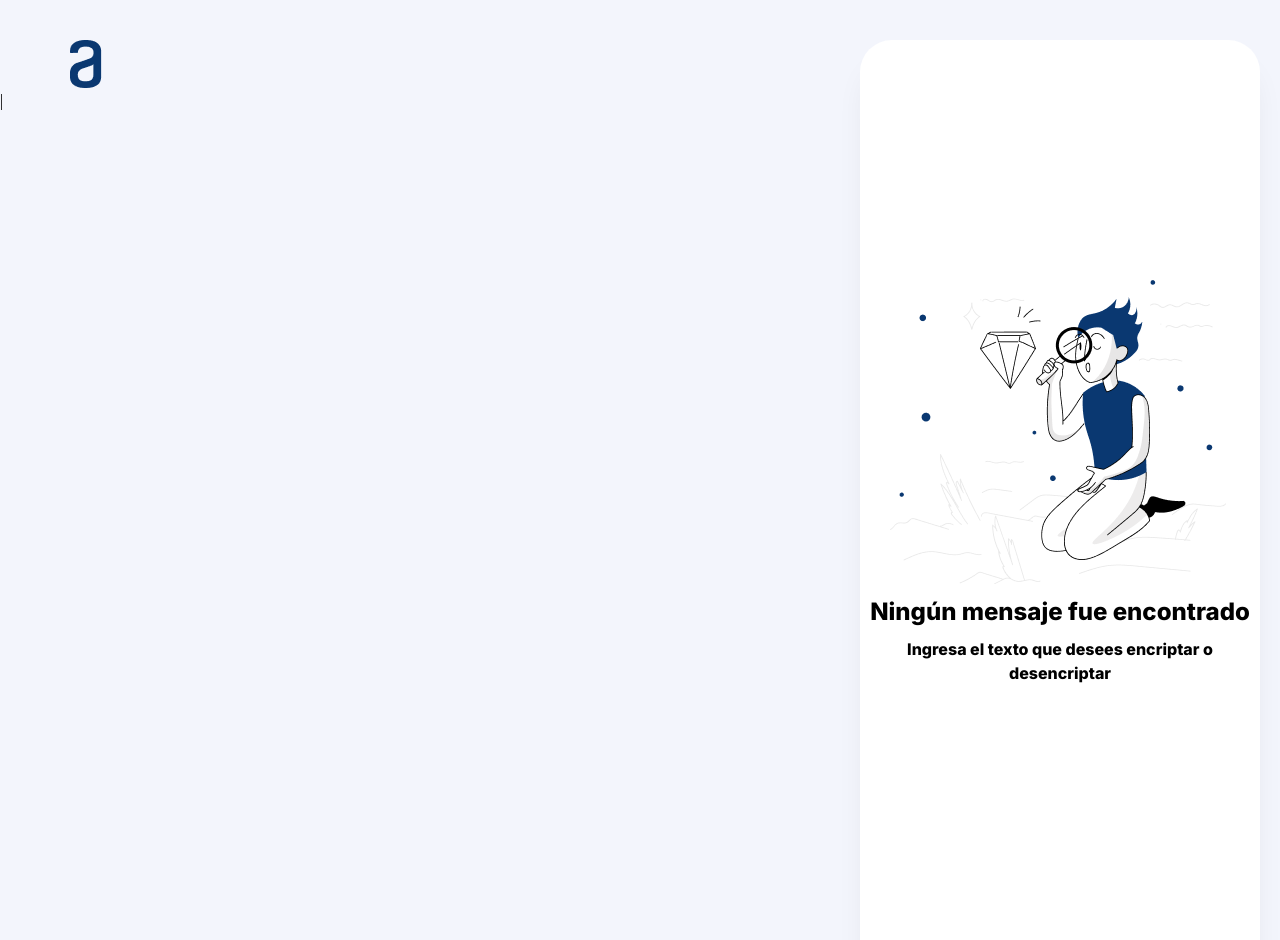
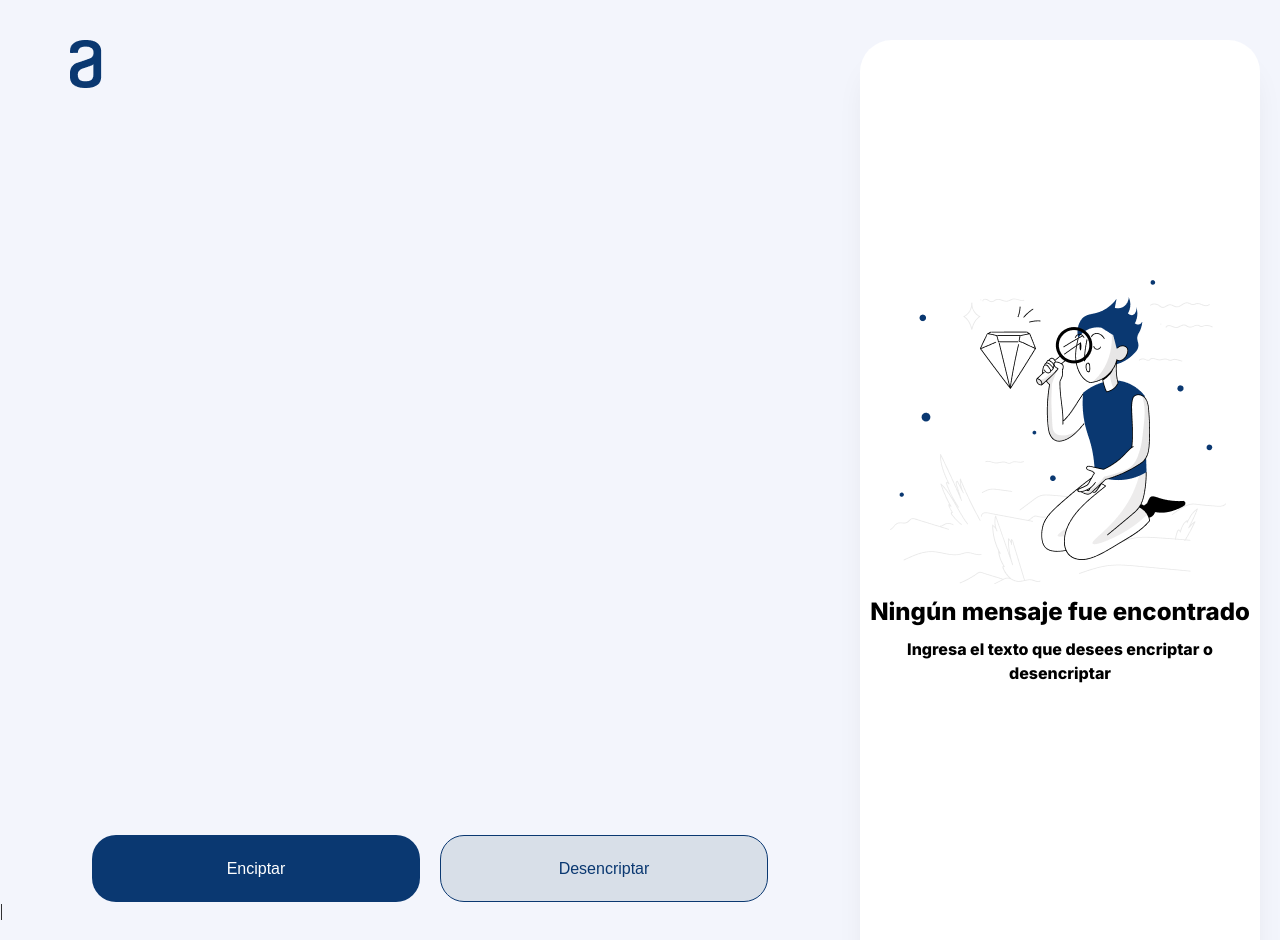
Before and after one commit to AndresGuty/-Encrypter, a plain HTML site: page src/index.html in a window 1280 px wide. Shown: the top 940 px of the page. Drawn offline with Linux system fonts and the light colour scheme.

Commit message:
Subiendo actualización de botones

```diff
--- a/src/index.html
+++ b/src/index.html
@@ -16,18 +16,6 @@
 
     <!-- Sección Icon Alura -->
 
-
-
-    <!-- Sección de botones encriptar y desencriptar -->
-
-    <!-- <section>
-        <div class="tex-left">
-
-            <button class="encriptar">Enciptar</button>
-            <button>Desencriptar</button>
-        </div>
-    </section> -->
-
     <!-- Sección container flex area de texto y logo muñeco -->
     <section class="container">
 
@@ -42,19 +30,14 @@
         </div>
         </section>
     </section>
-
     <section class="icon">
         <img src="/src/assets/image/Logo a.png" alt="Logo Alura">
     </section>
+    <div class="buttons">
+        <button class="button-encriptar">Enciptar</button>
+        <button class="button-desencriptar">Desencriptar</button>
+    </div>
 
-
-    <!-- <div class="tex-left">
-
-        <button>Enciptar</button>
-        <button>Desencriptar</button>
-            <button class="encriptar">Encriptar</button>
-
-            <button>DESENCRIPTAR</button> -->
 
 
 </body>
--- a/src/styles.css
+++ b/src/styles.css
@@ -34,23 +34,35 @@ body {
     padding-right: 30px;
 }
 
-
+.buttons {
+    display: flex;
+    flex-direction: row;
+    justify-content: center;
+    align-items: end;
+    height: 810px;
+    gap: 20px;
+}
 
 /* boton Encriptar */
-.encriptar{
-    display: flex;
-    flex-direction: row;
-    align-items: flex-start;
-    padding: 24px;
-    gap: 8px;
+.button-encriptar {
+    width: 328px;
+    height: 67px;
+    border-radius: 24px;
+    background: #0A3871;
+    text-align: center;
+    color: #FFFFFF;
+    row-gap: 50px;
+
+}
+
+.button-desencriptar {
     width: 328px;
     height: 67px;
     background: #D8DFE8;
     border: 1px solid #0A3871;
     border-radius: 24px;
-    flex: none;
-    order: 1;
-    flex-grow: 0;
+    color: #0A3871;
+
 }
 
 
```
